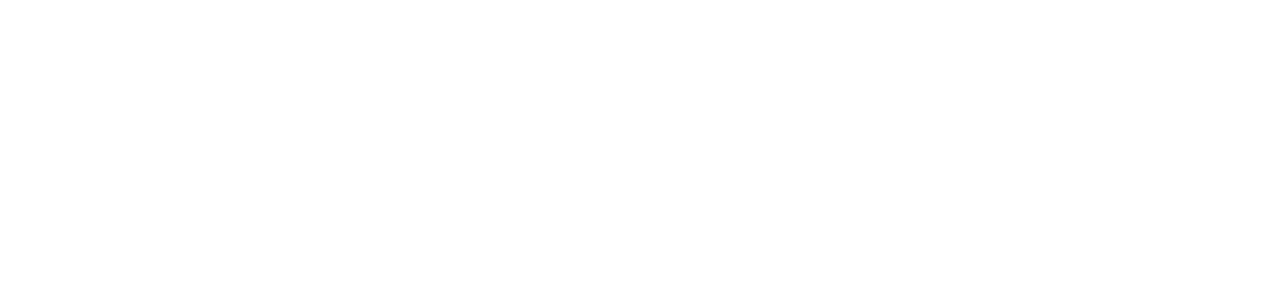
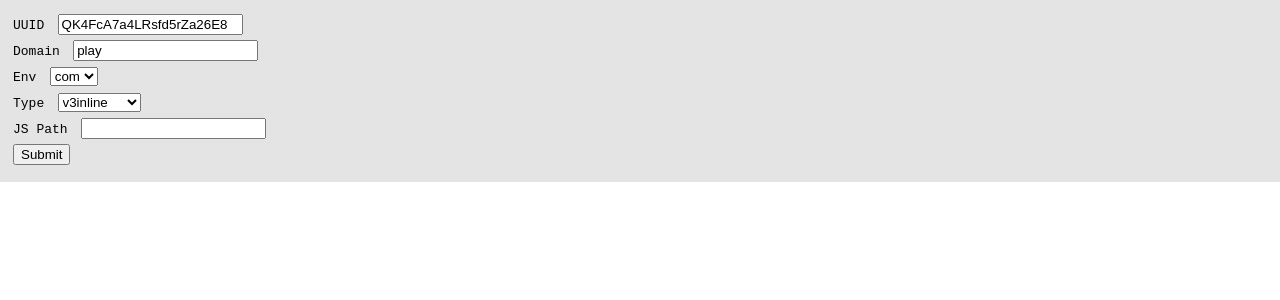
Before and after one commit to VadimBrodsky/jarvis, a React (Create React App) app: page / in a window 1280 px wide. Shown: the top 300 px of the page. Built offline with nearby package versions, Linux system fonts and the light colour scheme.

Commit message:
Add edit UI

```diff
--- a/src/App.js
+++ b/src/App.js
@@ -2,6 +2,7 @@
 import { urlParams, filterPlayerParams } from './helpers/search-params';
 import { V3inline, V3LightBox } from './components/v3';
 import { V4inline, V4LightBox } from './components/v4';
+import EmbedUI from './components/ui';
 
 class App extends Component {
   state = {
@@ -29,7 +30,7 @@
   render() {
     console.log('params: ', this.state);
 
-    const comp = (type => {
+    const comp = ((type) => {
       switch (this.state.type) {
         case 'v3inline':
           return <V3inline {...this.state} />;
@@ -44,7 +45,12 @@
       }
     })(this.state.type);
 
-    return comp;
+    return (
+      <div>
+        {comp}
+        <EmbedUI params={this.state} />
+      </div>
+    )
   }
 }
 
--- /dev/null
+++ b/src/components/ui.css
@@ -0,0 +1,14 @@
+.ui {
+  background: #e4e4e4;
+  padding: 1em;
+  font-family: monospace;
+  line-height: 2;
+}
+
+.ui label {
+  display: block;
+}
+
+.ui label input, .ui label select {
+  margin-left: 1em;
+}
--- /dev/null
+++ b/src/components/ui.js
@@ -0,0 +1,126 @@
+import React, { Component } from 'react';
+import './ui.css';
+import { toQueryString } from '../helpers/search-params';
+
+export default class EmbedUI extends Component {
+  envOptions = ['com', 'dev'];
+  typeOptions = ['v3inline', 'v3lightbox', 'v4inline', 'v4lightbox'];
+
+  state = {
+    domain: this.props.params.domain,
+    env: this.props.params.env,
+    js: this.props.params.js,
+    playerParams: this.props.params.playerParams || {},
+    type: this.props.params.type,
+    uuid: this.props.params.uuid,
+  };
+
+  handleUuidChange = (e) => {
+    this.setState({ uuid: e.target.value });
+  };
+
+  handleDomainChange = (e) => {
+    this.setState({ domain: e.target.value });
+  };
+
+  handleJsChange = (e) => {
+    this.setState({ js: e.target.value });
+  };
+
+  handleEnvChange = (e) => {
+    this.setState({ env: e.target.value });
+  };
+
+  handleTypeChange = (e) => {
+    this.setState({ type: e.target.value });
+  };
+
+  handleSubmit = (e) => {
+    e.preventDefault();
+    const { domain, env, js, type, uuid, playerParams } = this.state;
+
+    const settings = toQueryString({ domain, env, js, type, uuid });
+    const params = toQueryString(playerParams);
+    const newSearch = params ? settings.concat('&', params) : settings;
+    window.location.search = newSearch;
+  };
+
+  render() {
+    return (
+      <div className="ui">
+        <form onSubmit={this.handleSubmit}>
+          <label>
+            UUID
+            <input
+              type="text"
+              value={this.state.uuid}
+              onChange={this.handleUuidChange}
+              maxLength="22"
+            />
+          </label>
+
+          <label>
+            Domain
+            <input
+              type="text"
+              value={this.state.domain}
+              onChange={this.handleDomainChange}
+            />
+          </label>
+
+          <label>
+            Env
+            <select onChange={this.handleEnvChange} value={this.state.env}>
+              {this.envOptions.map((env, i) => (
+                <option value={env} key={i}>
+                  {env}
+                </option>
+              ))}
+            </select>
+          </label>
+
+          <label>
+            Type
+            <select onChange={this.handleTypeChange} value={this.state.type}>
+              {this.typeOptions.map((type, i) => (
+                <option value={type} key={i}>
+                  {type}
+                </option>
+              ))}
+            </select>
+          </label>
+
+          <label>
+            JS Path
+            <input type="text" value={this.state.js} onChange={this.handleJsChange} />
+          </label>
+
+          {Object.keys(this.state.playerParams).map((propKey, i) => {
+            const { playerParams } = this.state;
+            return (
+              <label key={i}>
+                {propKey}
+                <input
+                  type="text"
+                  value={playerParams[propKey]}
+                  onChange={(e) => {
+                    this.setState({
+                      playerParams: {
+                        ...playerParams,
+                        [propKey]: e.target.value,
+                      },
+                    });
+                  }}
+                />
+              </label>
+            );
+          })}
+
+          <button type="submit" onClick={this.handleSubmit}>
+            Submit
+          </button>
+        </form>
+      </div>
+    );
+  }
+}
--- a/src/components/v4-embed-script.js
+++ b/src/components/v4-embed-script.js
@@ -13,7 +13,7 @@
   }
 
   render() {
-    return <div ref="inlineScript" />;
+    return (<div ref="inlineScript" />);
   }
 }
 
```
